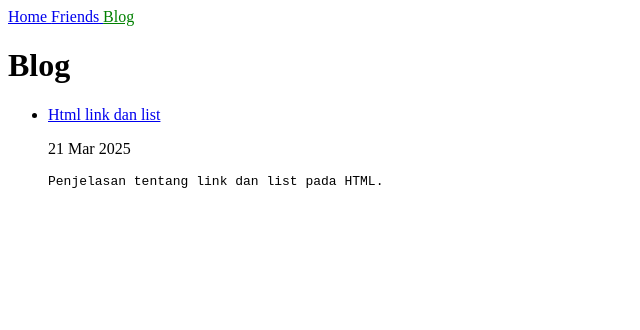
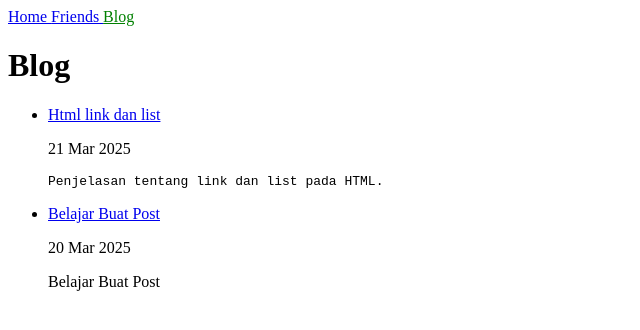
Before and after one commit to lepii1/lepii1.github.io, a Jekyll site: the page built from blog.html, in a window 1280 px wide. Shown: the top 330 px of the page, without its empty margins (0-640 px from the left). Built offline with Jekyll 4.4.1, drawn with Linux system fonts in a browser that asks for light colours.

Commit message:
komat kamit

```diff
--- a/_layouts/default.html
+++ b/_layouts/default.html
@@ -4,7 +4,8 @@
     <meta charset="UTF-8">
     <meta name="viewport" content="width=device-width, initial-scale=1.0">
     <title>{{ page.title }}</title>
-    <link rel="stylesheet" href="{{ site.baseurl }}/assets/css/styles.css">
+    <link rel="stylesheet"
+    href="{{ site.baseurl }}/assets/css/styles.css">
 </head>
 <body>
     {% include navigation.html %}
--- /dev/null
+++ b/_posts/2025-3-20-belajar-buat-post.md
@@ -0,0 +1,6 @@
+---
+layout: post
+title: "Belajar Buat Post"
+---
+
+Belajar Buat Post
--- a/_sass/main.scss
+++ b/_sass/main.scss
@@ -1,6 +1,3 @@
 .current {
     color: green;
 }
-.last_name {
-    color: red;
-}
--- a/index.html
+++ b/index.html
@@ -3,7 +3,7 @@ layout: default
 title: Home
 ---
 
-    <h1>Nama : <span class="last_name">Ahmad Aulia Fahlevi</span></h1>
+    <h1>Nama : Ahmad Aulia Fahlevi</h1>
     <p>Perkenalkan nama saya Ahmad Aulia Fahlevi, Sekarang saya belajar di Politeknik Negeri Lhokseumawe
          di Jurusan TIK(Teknik Informasi dan Komputer) di prodi TI(Teknik Informatika) di kelas TI-1C,
          hobi saya olahraga dan saya juga atlit Taekwondo Profesional dan juga saya suka sepedaan,
```
Also changed, not shown: _includes/navigation.html (+2 -5 lines).
